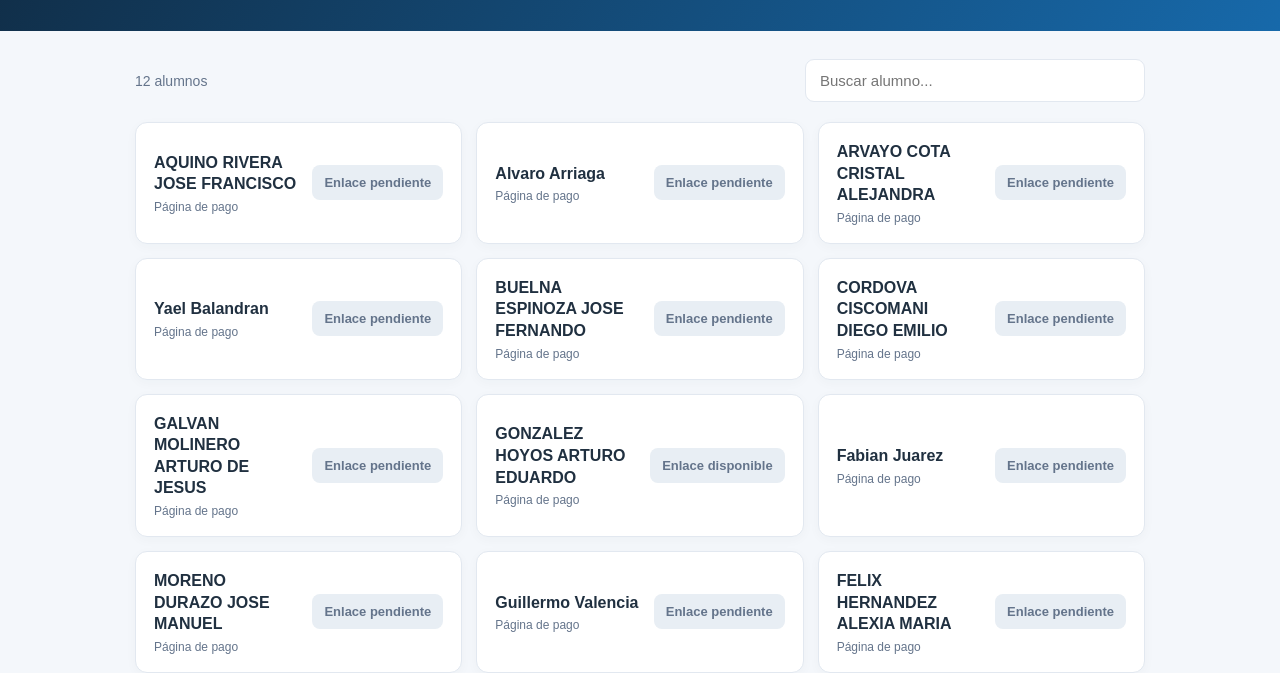
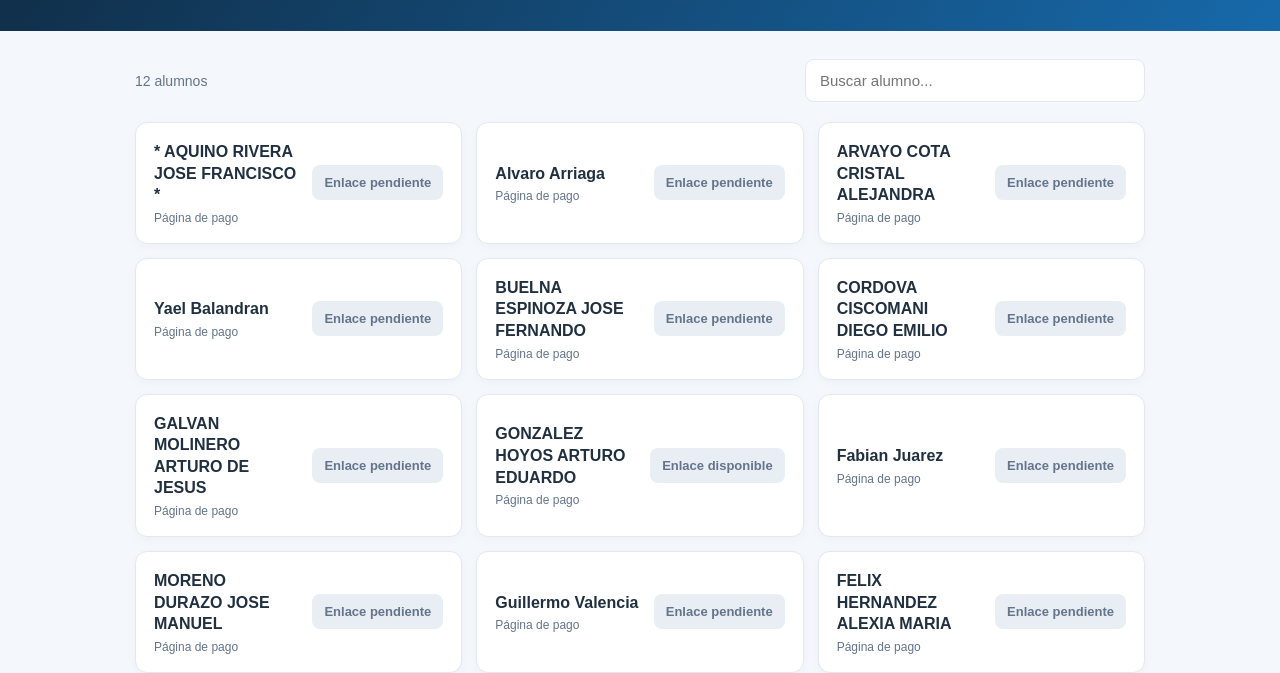
Before and after one commit to jesusmiguelgarcia/ejercicioPaginasDePago12nov2026, a plain HTML site: page index.html in a window 1280 px wide. Shown: the part 167-840 px from the top of the page. Drawn offline with Linux system fonts and the light colour scheme.

Commit message:
Highlight student name with asterisks

```diff
--- a/index.html
+++ b/index.html
@@ -136,7 +136,7 @@
         Ejemplo: href="https://mi-tienda.vercel.app/pagos"
       -->
         <article class="student"><div class="student-info"><div
-              class="student-name">AQUINO RIVERA JOSE FRANCISCO</div><div
+              class="student-name">* AQUINO RIVERA JOSE FRANCISCO *</div><div
               class="student-label">Página de pago</div></div><a
             class="pay-link disabled" href="pagoAquino.html"
             aria-disabled="true">Enlace
```
